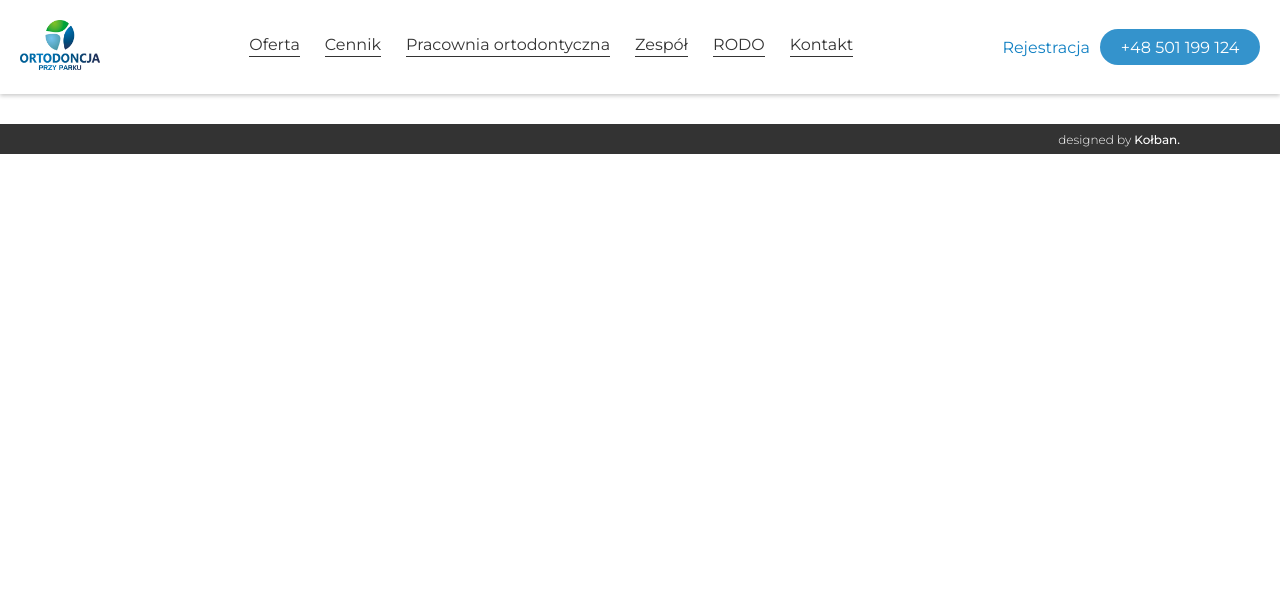
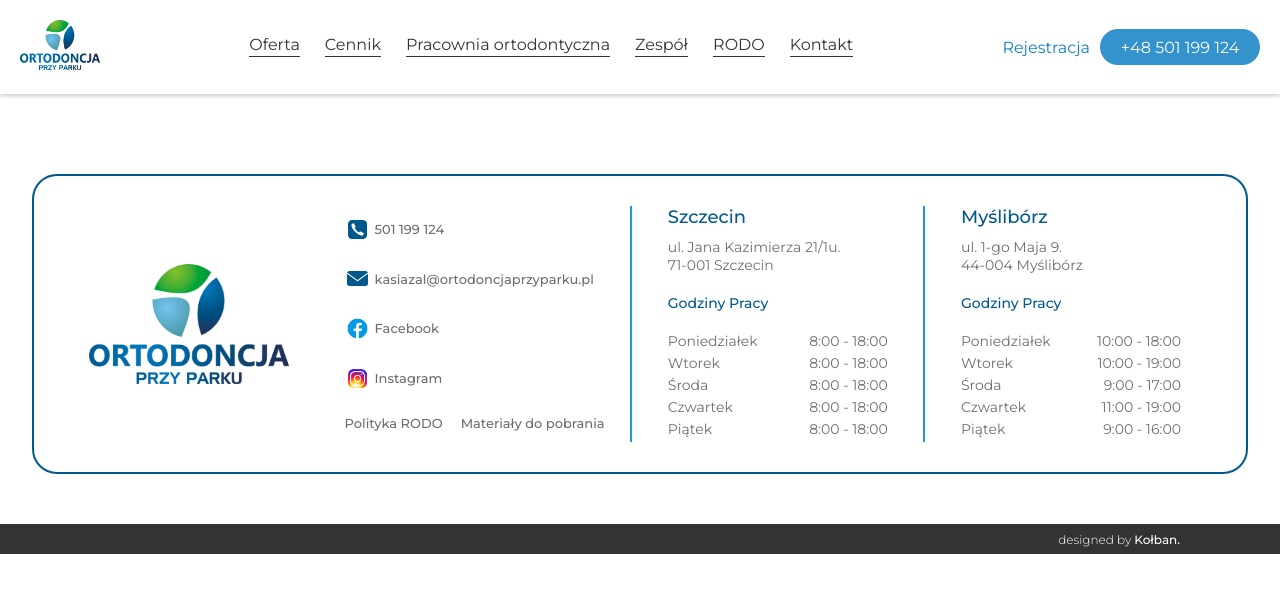
Before and after one commit to MichalKolban/ortoPrzyParku, a Next.js app: page / in a window 1280 px wide. Shown: the top 592 px of the page. Built offline with nearby package versions, Linux system fonts and the light colour scheme.

Commit message:
ortoPrzyParku ver 0.0.86

```diff
--- a/src/app/components/Footer/Footer.module.css
+++ b/src/app/components/Footer/Footer.module.css
@@ -1,4 +1,33 @@
-@import url('https://fonts.googleapis.com/css2?family=Montserrat:ital,wght@0,100..900;1,100..900&display=swap');
+/* @media screen and (max-width: 600px) and (orientation: portrait) { */
+/* Styl dla urządzeń mobilnych w widoku wertykalnym */
+/* } */
+
+/* @media screen and (max-width: 600px) and (orientation: landscape) { */
+/* Styl dla urządzeń mobilnych w widoku horyzontalnym */
+/* } */
+
+/* @media screen and (min-width: 601px) and (max-width: 900px) and (orientation: portrait) { */
+/* Styl dla tabletów w widoku wertykalnym */
+/* } */
+
+/* @media screen and (min-width: 601px) and (max-width: 900px) and (orientation: landscape) { */
+/* Styl dla tabletów w widoku horyzontalnym */
+/* } */
+
+/* @media screen and (min-width: 901px) and (max-width: 1600px) and (orientation: landscape) { */
+/* Styl dla laptopów w widoku horyzontalnym */
+/* } */
+
+/*   to jest merge tych dwoch
+/* @media screen and (min-width: 901px) and (max-width: 1200px) and (orientation: landscape) { */
+/* Styl dla laptopów w widoku horyzontalnym */
+/* } */
+
+/* @media screen and (min-width: 1200px) and (max-width: 1600px) and (orientation: portrait) { */
+/* Styl dla komputerów stacjonarnych w widoku wertykalnym */
+/* } */
+
+@import url("https://fonts.googleapis.com/css2?family=Montserrat:ital,wght@0,100..900;1,100..900&display=swap");
 
 .wrapper {
   display: flex;
@@ -11,7 +40,7 @@
   width: 95%;
   border: 2px solid var(--darkBlue);
 
-  @media screen and (width >= 375px) and (width <= 800px) {
+  @media screen and (max-width: 600px) and (orientation: portrait) {
     flex-direction: column;
     font-size: 10px;
     padding: 20px 0;
@@ -21,7 +50,7 @@
     border: none;
   }
 
-  @media screen and (width >= 800px) and (width <= 1024px) {
+  @media screen and (min-width: 601px) and (max-width: 900px) and (orientation: landscape) {
     align-items: center;
     max-height: 700px;
     height: 250px;
@@ -30,7 +59,7 @@
     padding: 20px 0;
   }
 
-  @media screen and (width >= 1025px) {
+  @media screen and (min-width: 901px) and (max-width: 1600px) and (orientation: landscape) {
     padding: 30px 45px 30px 25px;
     font-size: 14px;
     max-width: 1280px;
@@ -46,7 +75,7 @@
 .box {
   cursor: default;
 
-  @media screen and (width >= 375px) and (width <= 800px) {
+  @media screen and (min-width: 601px) and (max-width: 900px) and (orientation: landscape) {
     margin: 10px 0;
     max-width: 300px;
     font-size: 16px;
@@ -57,7 +86,7 @@
     display: none;
   }
 
-  @media screen and (width >= 1025px) {
+  @media screen and (min-width: 901px) and (max-width: 1600px) and (orientation: landscape) {
     width: 100%;
     padding: 0 20px;
     max-width: 260px;
@@ -74,7 +103,7 @@
   align-items: center;
   justify-content: center;
 
-  @media screen and (width >= 800px) and (width <= 1024px) {
+  @media screen and (min-width: 601px) and (max-width: 900px) and (orientation: landscape) {
     width: 340px;
   }
 }
@@ -109,13 +138,13 @@
 }
 
 .line {
-  @media screen and (width >= 1025px) {
+  @media screen and (min-width: 901px) and (max-width: 1600px) and (orientation: landscape) {
     border: 1px solid var(--lightBlue);
   }
 }
 
 .mainLinks {
-  @media screen and (width >= 375px) and (width <= 800px) {
+  @media screen and (max-width: 600px) and (orientation: portrait) {
     padding: 0 10px;
     display: flex;
     flex-direction: column;
@@ -124,7 +153,7 @@
     font-weight: 500;
   }
 
-  @media screen and (width >= 800px) and (width <= 1024px) {
+  @media screen and (min-width: 601px) and (max-width: 900px) and (orientation: landscape) {
     display: flex;
     flex-direction: column;
     justify-content: space-around;
@@ -133,7 +162,7 @@
     height: 180px;
   }
 
-  @media screen and (width >= 1025px) {
+  @media screen and (min-width: 901px) and (max-width: 1600px) and (orientation: landscape) {
     padding: 0 10px;
     display: flex;
     flex-direction: column;
@@ -148,17 +177,17 @@
   display: flex;
   justify-content: space-between;
 
-  @media screen and (width >= 800px) and (width <= 1024px) {
+  @media screen and (min-width: 601px) and (max-width: 900px) and (orientation: landscape) {
     font-size: 16px;
   }
 
-  @media screen and (width >= 1025px) {
+  @media screen and (min-width: 901px) and (max-width: 1600px) and (orientation: landscape) {
     font-size: 13px;
   }
 }
 
 .singleLink {
-  @media screen and (width >= 375px) and (width <= 800px) {
+  @media screen and (max-width: 600px) and (orientation: portrait) {
     margin: 10px 0;
     font-size: 15px;
     width: 100%;
@@ -172,7 +201,7 @@
 }
 
 .ortoLink {
-  @media screen and (width >= 375px) and (width <= 800px) {
+  @media screen and (max-width: 600px) and (orientation: portrait) {
     width: 160px;
     text-align: center;
   }
--- a/src/app/layout.jsx
+++ b/src/app/layout.jsx
@@ -25,7 +25,7 @@ export default function RootLayout({ children }) {
       <body className={montserrat.variable}>
         <Navigation />
         <main className={"mainWrapper"}>{children}</main>
-        {/* <Footer /> */}
+        <Footer />
         <MySign />
       </body>
     </html>
```
Also changed, not shown: src/app/components/Footer/Footer.jsx (+16 -17 lines).
